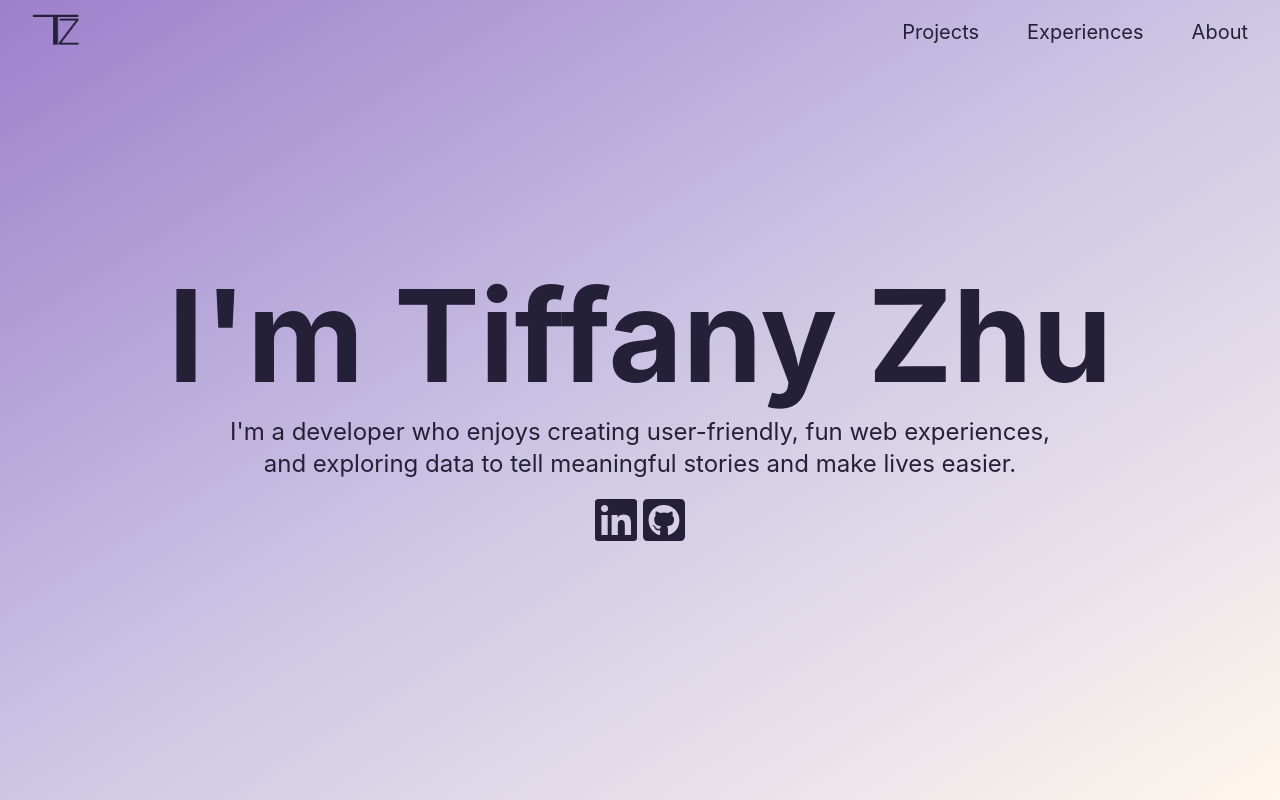
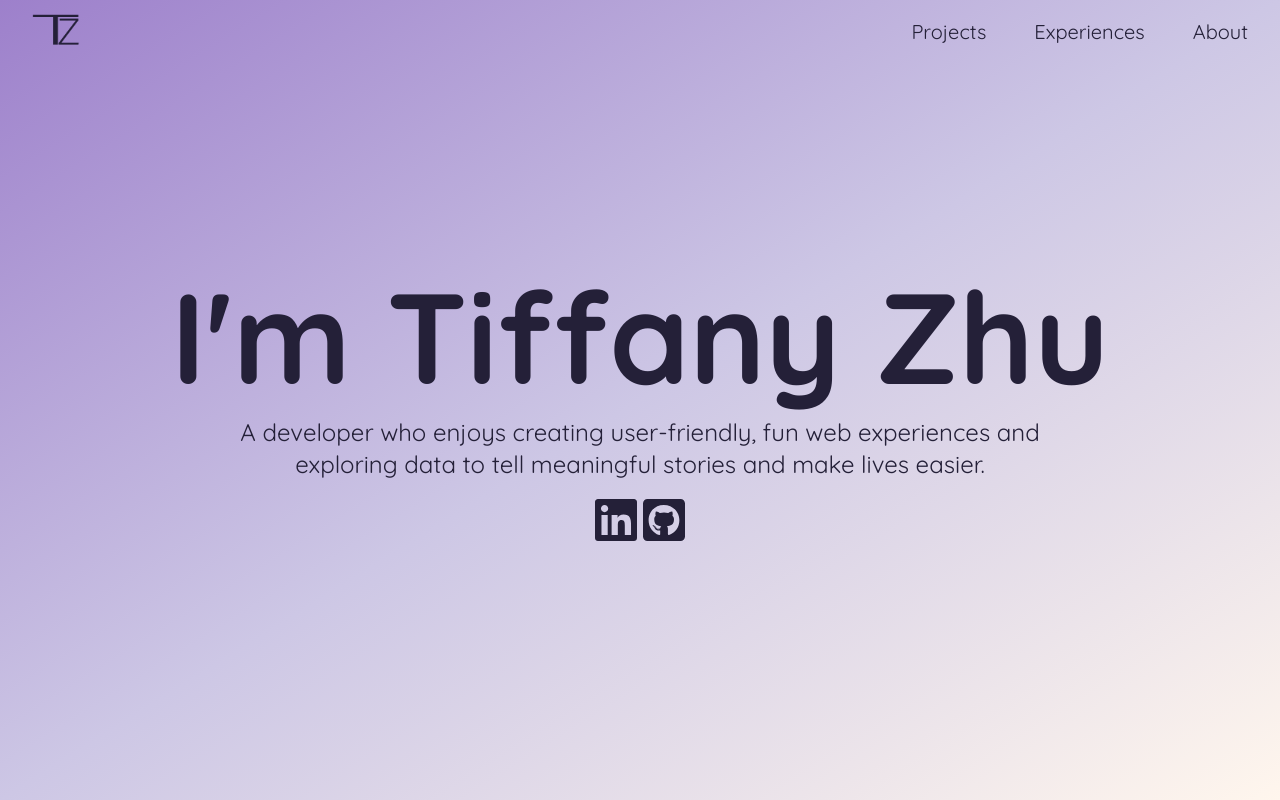
Before and after one commit to Tiffany-Zhu5303/TiffanyZhu, a Next.js app: page / in a window 1280 px wide. Built offline with nearby package versions, Linux system fonts and the light colour scheme.

Commit message:
feature: quicksand font; typo fixup

```diff
--- a/app/about/page.tsx
+++ b/app/about/page.tsx
@@ -21,7 +21,6 @@ export default function About() {
                         My favorite courses were web development, symbolic logic, database management and Japanese language.
                         <br/><br/>
                         When I'm not coding, I enjoy binging shows, reading, and spending time with and friends and family.
-                        I love
                     </p>
                 </div>
             </div>
--- a/app/globals.css
+++ b/app/globals.css
@@ -5,7 +5,7 @@
 html,
 body {
   margin: 0;
-  font-family: -apple-system, BlinkMacSystemFont, 'Segoe UI', 'Roboto', 'Oxygen',
+  font-family: 'Quicksand', -apple-system, BlinkMacSystemFont, 'Segoe UI', 'Roboto', 'Oxygen',
     'Ubuntu', 'Cantarell', 'Fira Sans', 'Droid Sans', 'Helvetica Neue',
     sans-serif;
   -webkit-font-smoothing: antialiased;
--- a/app/layout.tsx
+++ b/app/layout.tsx
@@ -1,5 +1,6 @@
 import './globals.css';
 import Navbar from '../components/Navbar';
+import { Quicksand } from "next/font/google";
 import { Analytics } from "@vercel/analytics/next"
 import { SpeedInsights } from "@vercel/speed-insights/next"
 
@@ -11,9 +12,11 @@ export const metadata = {
   }
 };
 
+const quicksand = Quicksand({ subsets: ['latin'], weight: ['400', '500', '600', '700'] });
+
 export default function RootLayout({ children }: { children: React.ReactNode }) {
   return (
-    <html lang="en">
+    <html lang="en" className={quicksand.className}>
       <body className="bg-gradient-to-br from-lavender-floral via-periwinkle to-seashell min-h-screen overflow-x-hidden">
         <Navbar />
         {children}
--- a/app/page.tsx
+++ b/app/page.tsx
@@ -11,7 +11,7 @@ export default function HomePage() {
             <span className='block pb-4 md:inline md: p-0'> Zhu</span>
             </h1>
           <p className="text-lg lg:text-2xl pb-4 leading-snug w-2/3">
-            I'm a developer who enjoys creating user-friendly, fun web experiences, and exploring data to tell meaningful stories and make lives easier.
+            A developer who enjoys creating user-friendly, fun web experiences and exploring data to tell meaningful stories and make lives easier.
           </p>
         </div>
         <div className="flex">
--- a/tailwind.config.js
+++ b/tailwind.config.js
@@ -69,7 +69,10 @@ module.exports = {
 				lg: 'var(--radius)',
 				md: 'calc(var(--radius) - 2px)',
 				sm: 'calc(var(--radius) - 4px)'
-			}
+			},
+			fontFamily: {
+				quicksand: ['Quicksand', 'var(--font-sans)', 'ui-sans-serif', 'system-ui', '-apple-system', 'BlinkMacSystemFont', '"Segoe UI"', 'Roboto', '"Helvetica Neue"', 'Arial', '"Noto Sans"', 'sans-serif', '"Apple Color Emoji"', '"Segoe UI Emoji"', '"Segoe UI Symbol"', '"Noto Color Emoji"']
+			},
 		}
 	},
 	plugins: [
```
